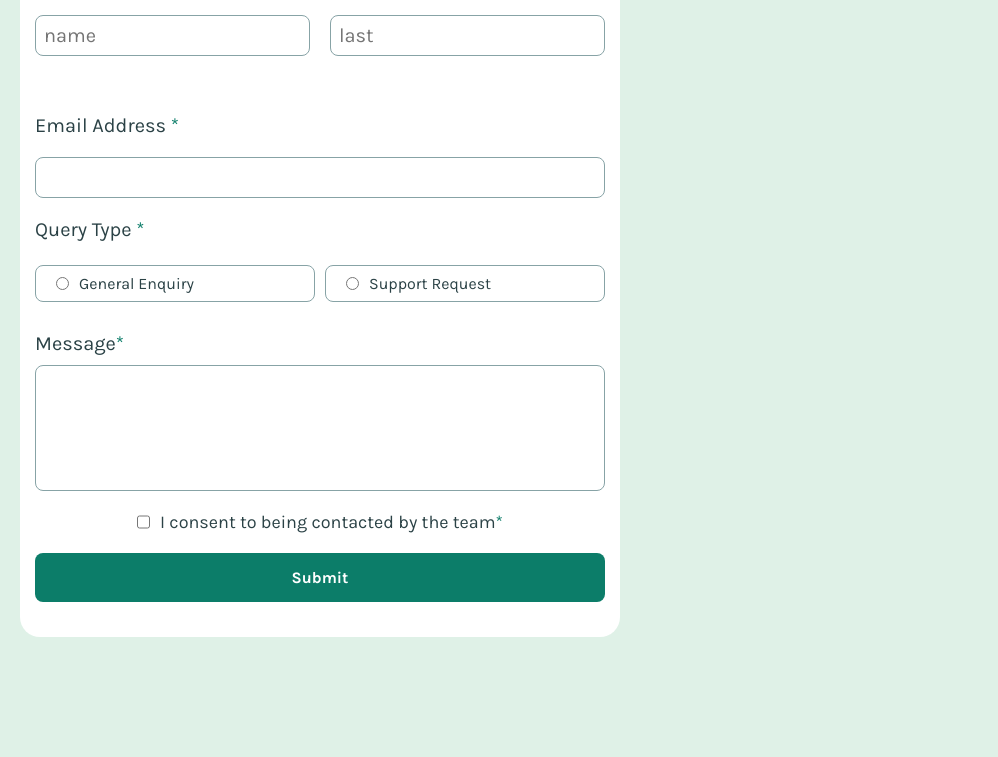
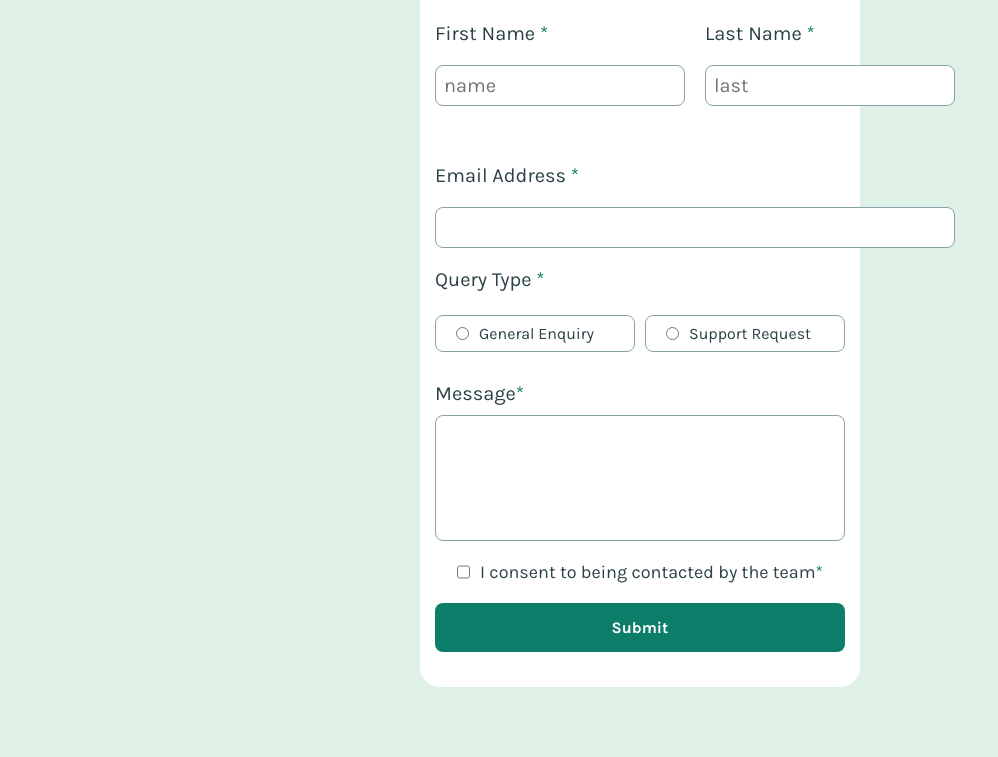
Before and after one commit to mgarcia7335/Contact-Form, a plain HTML site: page index.html in a window 1280 px wide. Shown: the part 139-896 px from the top of the page, without its empty margins (0-998 px from the left). Before the commit the page ends 800 px from the top, so only its background shows below. Drawn offline with Linux system fonts and the light colour scheme.

Commit message:
centre el formulario

```diff
--- a/style.css
+++ b/style.css
@@ -141,7 +141,7 @@ h1{
 
 @media (width>900px){
     body{
-        padding: 0px;
+        padding: 50px 400px 50px 400px;
     }
 
     .primeros-datos{
@@ -154,6 +154,7 @@ h1{
         "label-3 label-3"
         "input-3 input-3";
         gap: 20px;
+
     }
     .label-1{
         align-self: self-end;
```
